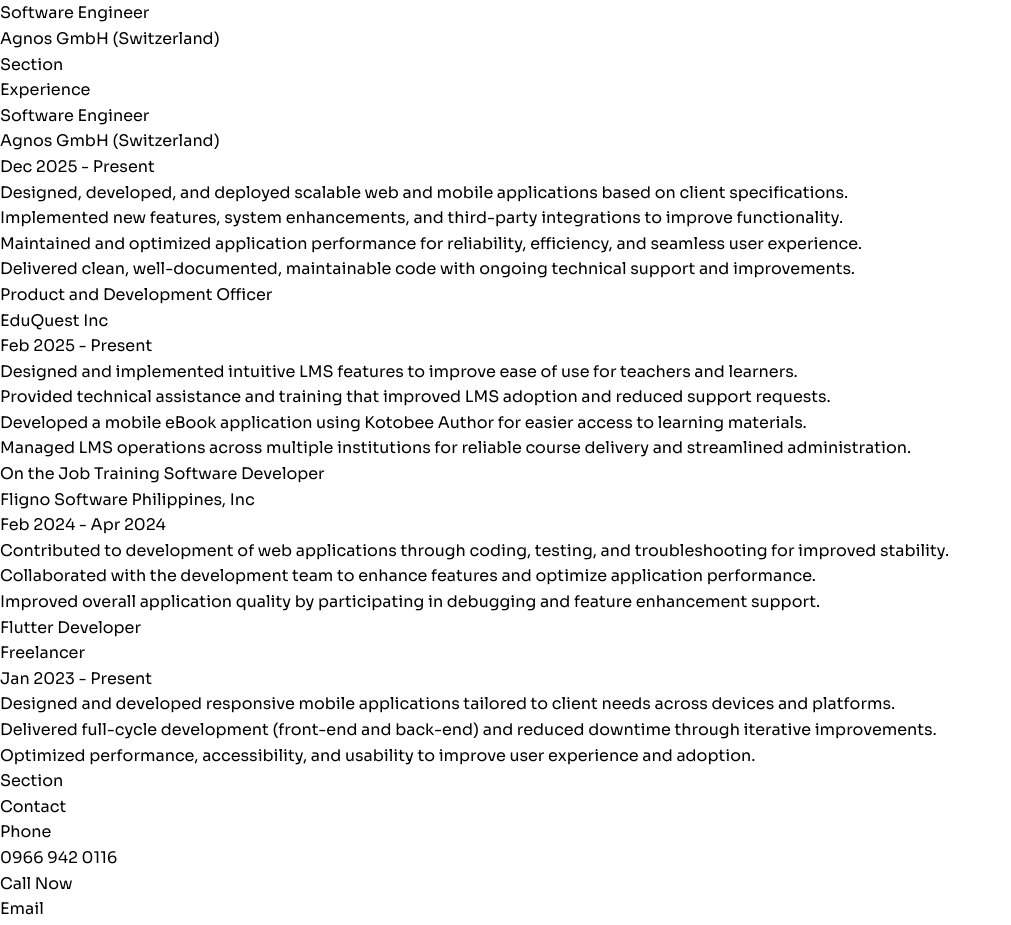
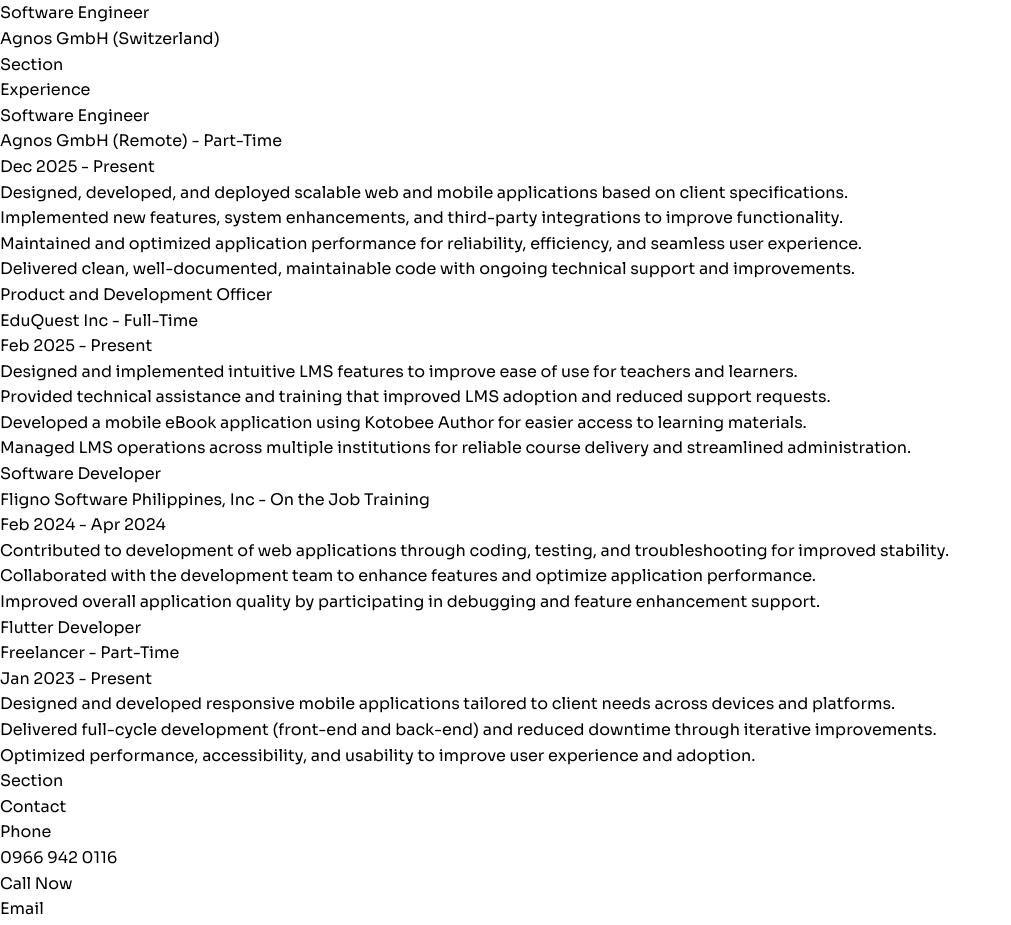
Before and after one commit to neilpagsss14/neil-pagara, a React (Vite) app: page / in a window 1280 px wide. Shown: the part 2820-3745 px from the top of the page, without its empty margins (0-1011 px from the left). Built offline with nearby package versions, Linux system fonts and the light colour scheme.

Commit message:
feat: added label for FT and PT

```diff
--- a/src/content/resumeData.js
+++ b/src/content/resumeData.js
@@ -159,7 +159,7 @@
   ],
   experience: [
     {
-      company: "Agnos GmbH (Switzerland)",
+      company: "Agnos GmbH (Remote) - Part-Time",
       role: "Software Engineer",
       dateRange: "Dec 2025 - Present",
       highlights: [
@@ -170,7 +170,7 @@
       ],
     },
     {
-      company: "EduQuest Inc",
+      company: "EduQuest Inc - Full-Time",
       role: "Product and Development Officer",
       dateRange: "Feb 2025 - Present",
       highlights: [
@@ -181,8 +181,8 @@
       ],
     },
     {
-      company: "Fligno Software Philippines, Inc",
-      role: "On the Job Training Software Developer",
+      company: "Fligno Software Philippines, Inc - On the Job Training",
+      role: "Software Developer",
       dateRange: "Feb 2024 - Apr 2024",
       highlights: [
         "Contributed to development of web applications through coding, testing, and troubleshooting for improved stability.",
@@ -191,7 +191,7 @@
       ],
     },
     {
-      company: "Freelancer",
+      company: "Freelancer - Part-Time",
       role: "Flutter Developer",
       dateRange: "Jan 2023 - Present",
       highlights: [
```
